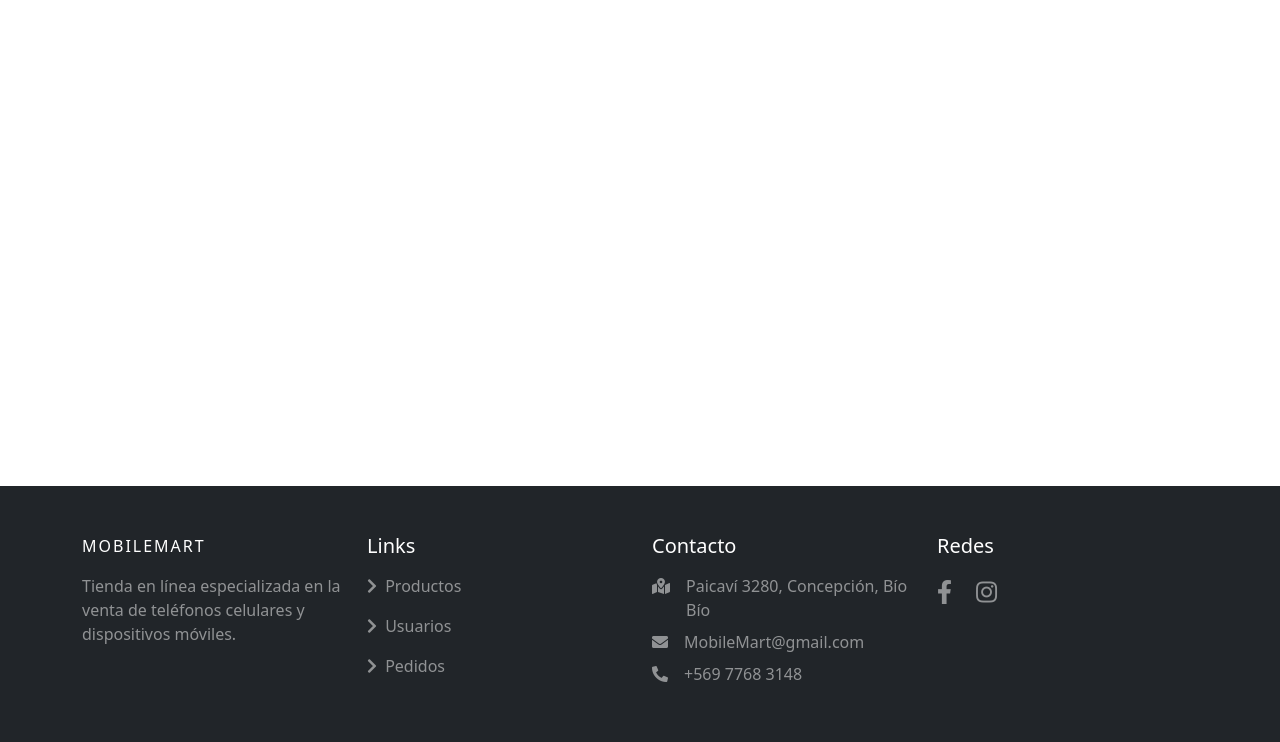
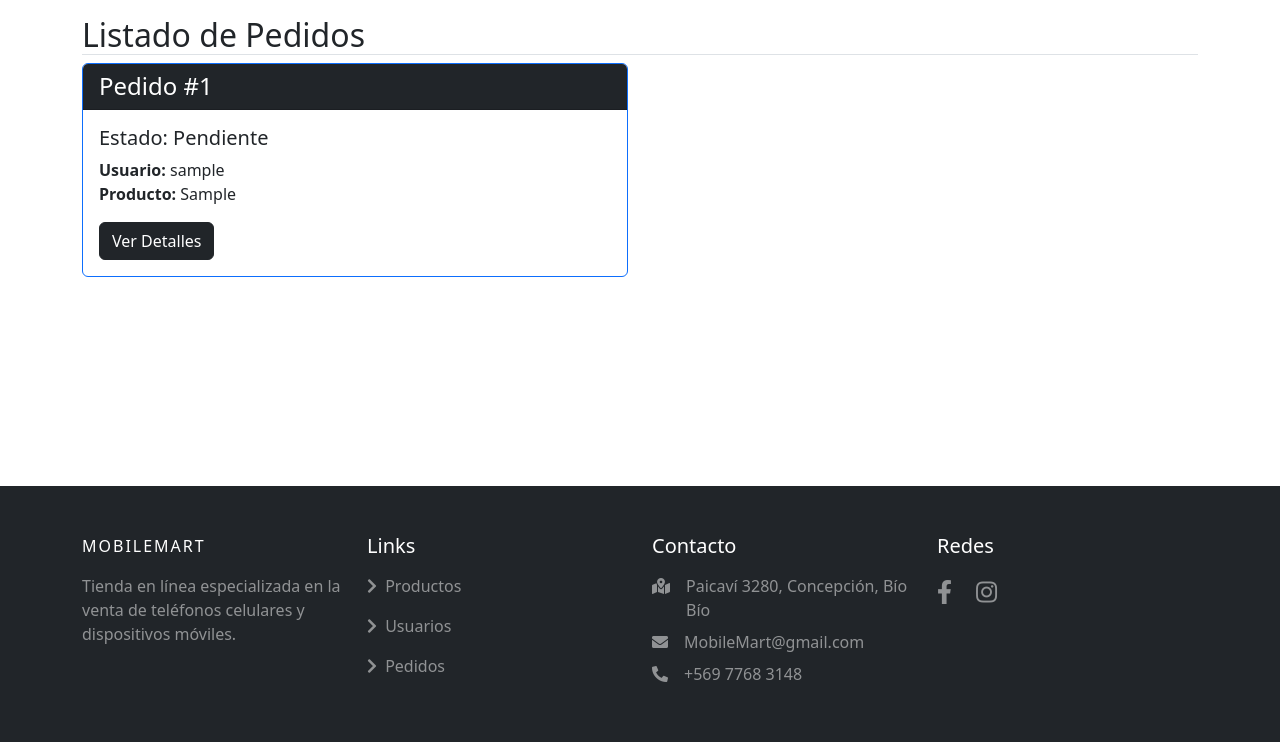
Before and after one commit to m-fuentesr/proyecto-github, a Django app: page /listadopedidos/ in a window 1280 px wide. Shown: the part 58-800 px from the top of the page. Run offline with Django 5.2, Linux system fonts and the light colour scheme; a user stored in the database is signed in; tables that the repository leaves empty hold one stand-in row (values such as "Sample post"); some libraries are stand-ins or nearby versions.

Commit message:
Añadir estructura y estilo al listado de pedidos

```diff
--- a/mobilemart/templates/mobilemart/listadopedidos.html
+++ b/mobilemart/templates/mobilemart/listadopedidos.html
@@ -4,5 +4,28 @@
 {% block title %}Listado pedidos{% endblock %}
 
 {% block contenido %}
-
+<section>
+    <div class="container mt-3 mb-5">
+        <h2 class="border-bottom">Listado de Pedidos</h2>
+        <div class="row">
+            {% for pedido in pedidos %}
+            <div class="col-md-6">
+                <div class="card border-primary mb-3">
+                    <div class="card-header bg-dark text-white">
+                        <h4 class="mb-0">Pedido #{{ pedido.id }}</h4>
+                    </div>
+                    <div class="card-body">
+                        <h5 class="card-title">Estado: {{ pedido.estado }}</h5>
+                        <p class="card-text">
+                            <strong>Usuario:</strong> {{ pedido.usuario.username }}<br>
+                            <strong>Producto:</strong> {% for detalle in pedido.detalles.all %}{{ detalle.celular.modelo }} {% endfor %}
+                        </p>
+                        <a href="{% url 'detallepedido' pedido.id %}" class="btn btn-dark">Ver Detalles</a>
+                    </div>
+                </div>
+            </div>
+            {% endfor %}
+        </div>
+    </div>
+</section>
 {% endblock contenido %}
```
